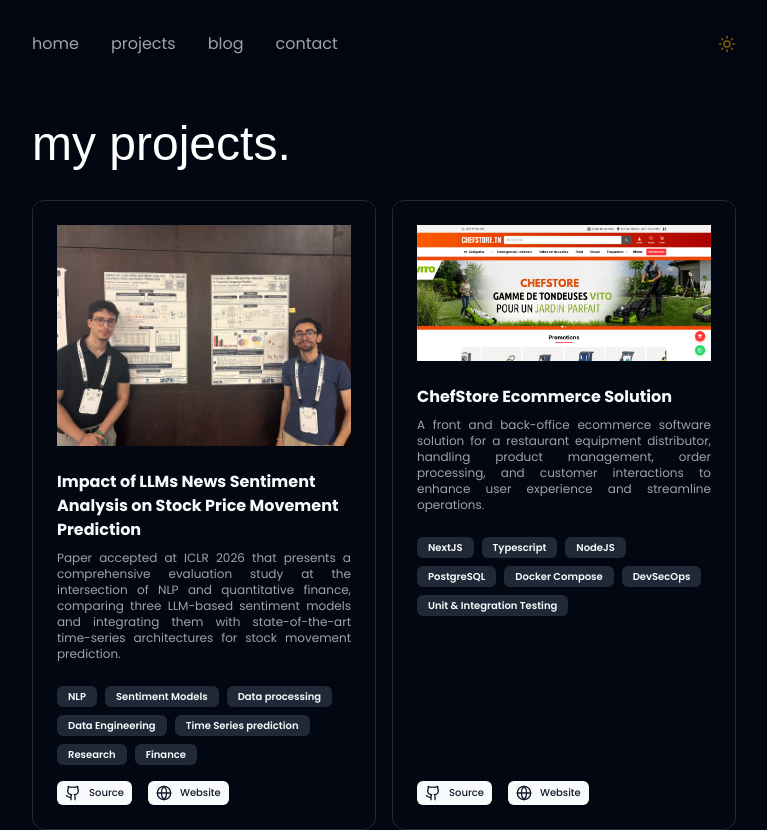
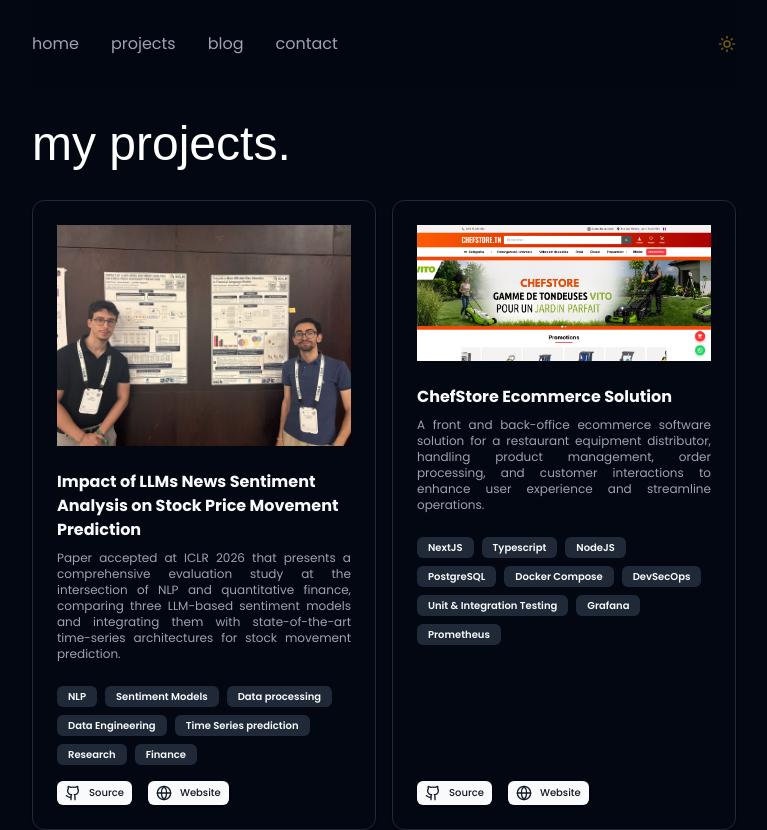
Before and after one commit to Walids35/website, a Next.js app: page /projects in a window 1280 px wide. Shown: the top 830 px of the page, without its empty margins (256-1023 px from the left). Built offline with nearby package versions, Linux system fonts and the light colour scheme; a web font is replaced by a local one.

Commit message:
add Grafana and Prometheus to project keywords

```diff
--- a/src/data/projects.ts
+++ b/src/data/projects.ts
@@ -13,7 +13,7 @@ export const projects = [
         image: '/projects/chefstore.PNG',
         source: 'https://github.com/Walids35/ecommerce-backend',
         website: 'https://chefstore.tn/',
-        keywords: ['NextJS', 'Typescript', 'NodeJS', 'PostgreSQL', "Docker Compose", "DevSecOps", "Unit & Integration Testing"]
+        keywords: ['NextJS', 'Typescript', 'NodeJS', 'PostgreSQL', "Docker Compose", "DevSecOps", "Unit & Integration Testing", "Grafana", "Prometheus"]
     },
     {
         title: 'Event Management System',
```
